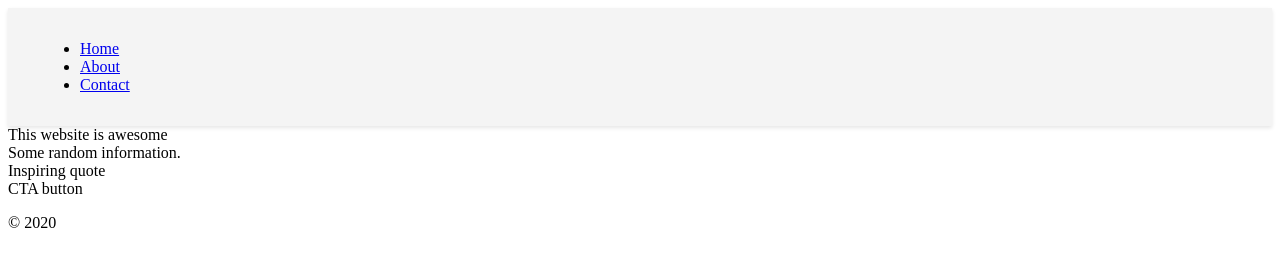
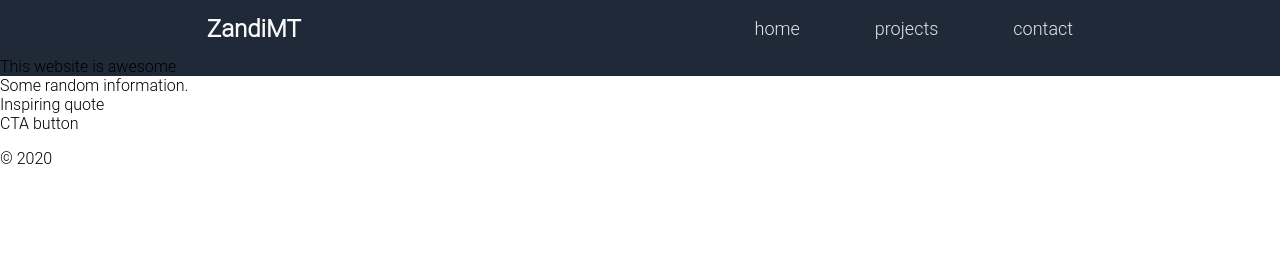
Before and after one commit to zandimt/landing_page_top, a plain HTML site: page index.html in a window 1280 px wide. Drawn offline with Linux system fonts and the light colour scheme.

Commit message:
Add logo and rework navigation bar

```diff
--- a/index.html
+++ b/index.html
@@ -2,21 +2,25 @@
 <html lang="en">
 <head>
     <meta charset="UTF-8">
-    <link rel="stylesheet" href="/styles.css">
+    <link rel="stylesheet" href="styles.css">
     <title>Title</title>
 </head>
 <body>
     <header>
+        <div class="logo">ZandiMT</div>
         <nav>
             <ul>
-                <li><a href="/">Home</a></li>
-                <li><a href="/about">About</a></li>
-                <li><a href="/contact">Contact</a></li>
+                <li><a href="/">home</a></li>
+                <li><a href="/about">projects</a></li>
+                <li><a href="/contact">contact</a></li>
             </ul>
         </nav>
     </header>
     <main>
-        <div class="s1">This website is awesome</div>
+        <div class="s1">This website is awesome
+        <div></div>
+        <div></div>
+        </div>
         <div class="s2">Some random information.</div>
         <div class="s3">Inspiring quote</div>
         <div class="s4"> CTA button</div>
--- a/styles.css
+++ b/styles.css
@@ -1,14 +1,44 @@
-nav {
+html, body {
+    padding: 0;
+    margin: 0;
+    font-family: "Roboto Light", sans-serif;
+}
+
+html, body {
+    padding: 0;
+}
+
+header {
     display: flex;
+    justify-content: space-around;
+    align-items: center;
+    background-color: #1f2937;
+    margin:  0;
+    border: 0;
+}
+nav > ul {
+    display: flex;
+    flex-grow: 2;
+    flex-basis: auto;
+    gap: 75px;
     justify-content: space-between;
     align-items: center;
-    padding: 1rem 2rem;
-    background-color: #f4f4f4;
-    box-shadow: 0 2px 4px rgba(0, 0, 0, 0.1);
+    list-style: none;
+    color: #e5e7eb;
+    font-size: 18px;
+}
 
+a {
+    color: #e5e7eb;
+    text-decoration: none;
+}
+.logo {
+    font-size: 24px;
+    font-weight: 700;
+    color: #f9faf8;
 }
 .s1 {
-
+    background-color: #1f2937;
 }
 
 .s2 {
```
